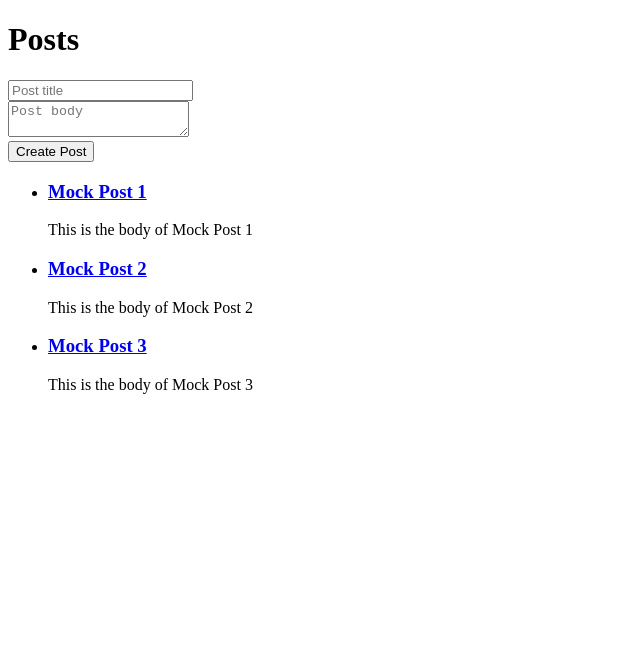
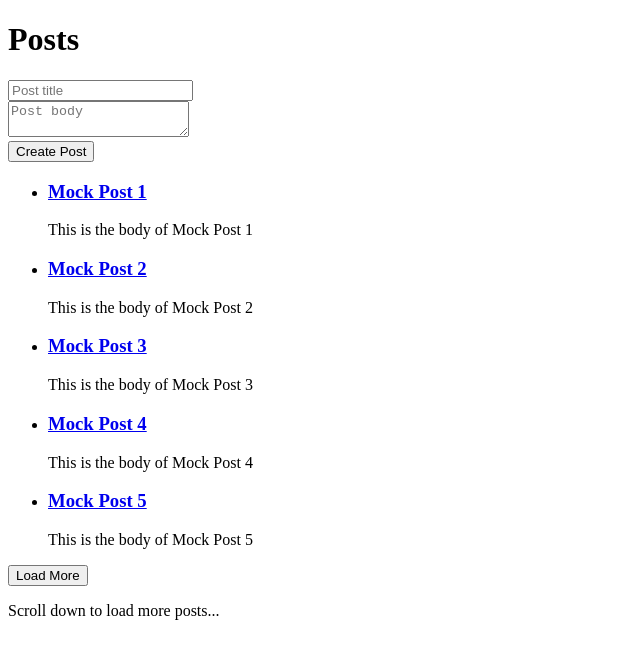
Before and after one commit to otabek/js-lab, a React (Vite) app: page / in a window 1280 px wide. Shown: the top 658 px of the page, without its empty margins (0-640 px from the left). Built offline with nearby package versions, Linux system fonts and the light colour scheme.

Commit message:
Implemented useInfiniteQuery

```diff
--- a/src/App.tsx
+++ b/src/App.tsx
@@ -1,5 +1,5 @@
 import React, { useState } from 'react'
-import { useMutation, useQuery, useQueryClient } from '@tanstack/react-query'
+import { useInfiniteQuery, useMutation, useQuery, useQueryClient } from '@tanstack/react-query'
 import { createMockPost, fetchMockPosts, getPostById } from './data'
 
 function usePost(postId: number) {
@@ -10,13 +10,7 @@ function usePost(postId: number) {
   })
 }
 
-const Post = ({
-  postId,
-  setPostId,
-}: {
-  postId: number
-  setPostId: React.Dispatch<React.SetStateAction<number>>
-}) => {
+const Post = ({ postId, setPostId }: { postId: number; setPostId: React.Dispatch<React.SetStateAction<number>> }) => {
   const { status, data, error, isFetching } = usePost(postId)
 
   return (
@@ -43,26 +37,31 @@ const Post = ({
   )
 }
 
-const Posts = ({
-  setPostId,
-}: {
-  setPostId: React.Dispatch<React.SetStateAction<number>>
-}) => {
+const Posts = ({ setPostId }: { setPostId: React.Dispatch<React.SetStateAction<number>> }) => {
   const queryClient = useQueryClient()
   const [title, setTitle] = useState('')
   const [body, setBody] = useState('')
 
   const {
-    data: posts,
+    data,
     isLoading,
     isError,
-  } = useQuery({ queryKey: ['posts'], queryFn: fetchMockPosts })
+    fetchNextPage,
+    hasNextPage,
+    isFetchingNextPage,
+  } = useInfiniteQuery({
+    queryKey: ['posts'],
+    queryFn: ({ pageParam = 1 }) => fetchMockPosts(pageParam, 5),
+    getNextPageParam: (lastPage) => {
+      return lastPage.length === 5 ? lastPage.length / 5 + 1 : undefined
+    },
+  })
 
   const mutation = useMutation({
     mutationFn: createMockPost,
     onSuccess: () => {
       // Invalidate and refetch the posts query after a successful mutation
-      queryClient.invalidateQueries({ queryKey: ['posts'] })
+      queryClient.invalidateQueries(['posts'])
     },
   })
 
@@ -105,19 +104,15 @@ const Posts = ({
       </form>
 
       <ul>
-        {posts?.map((post) => (
+        {data?.pages.map((page) =>
+          page.map((post) => (
             <li key={post.id}>
               <a
                 onClick={() => setPostId(post.id)}
                 href="#"
                 style={
-                // We can access the query data here to show bold links for
-                // ones that are cached
                   queryClient.getQueryData(['post', post.id])
-                  ? {
-                      fontWeight: 'bold',
-                      color: 'green',
-                    }
+                    ? { fontWeight: 'bold', color: 'green' }
                     : {}
                 }
               >
@@ -125,14 +120,41 @@ const Posts = ({
               </a>
               <p>{post.body}</p>
             </li>
-        ))}
+          ))
+        )}
       </ul>
+
+      <div>
+        <button
+          onClick={() => fetchNextPage()}
+          disabled={!hasNextPage || isFetchingNextPage}
+        >
+          {isFetchingNextPage ? 'Loading more...' : hasNextPage ? 'Load More' : 'No More Posts'}
+        </button>
+      </div>
+
+      {/* Scroll event listener for infinite scroll */}
+      <div
+        style={{ height: '100px', overflow: 'auto' }}
+        onScroll={(e) => {
+          if (
+            e.currentTarget.scrollTop + e.currentTarget.clientHeight >=
+              e.currentTarget.scrollHeight &&
+            hasNextPage &&
+            !isFetchingNextPage
+          ) {
+            fetchNextPage()
+          }
+        }}
+      >
+        <p>Scroll down to load more posts...</p>
+      </div>
     </div>
   )
 }
 
 const App = () => {
-  const [postId, setPostId] = React.useState(-1)
+  const [postId, setPostId] = useState(-1)
 
   return (
     <div>
--- a/src/data.ts
+++ b/src/data.ts
@@ -5,32 +5,89 @@ export type Post = {
   userId: number
 }
 
-// Initial mock posts
 let posts: Post[] = [
   {
-    id: 1,
-    title: 'Mock Post 1',
-    body: 'This is the body of Mock Post 1',
-    userId: 1,
+    "id": 1,
+    "title": "Mock Post 1",
+    "body": "This is the body of Mock Post 1",
+    "userId": 1
   },
   {
-    id: 2,
-    title: 'Mock Post 2',
-    body: 'This is the body of Mock Post 2',
-    userId: 1,
+    "id": 2,
+    "title": "Mock Post 2",
+    "body": "This is the body of Mock Post 2",
+    "userId": 1
   },
   {
-    id: 3,
-    title: 'Mock Post 3',
-    body: 'This is the body of Mock Post 3',
-    userId: 2,
+    "id": 3,
+    "title": "Mock Post 3",
+    "body": "This is the body of Mock Post 3",
+    "userId": 2
   },
+  {
+    "id": 4,
+    "title": "Mock Post 4",
+    "body": "This is the body of Mock Post 4",
+    "userId": 2
+  },
+  {
+    "id": 5,
+    "title": "Mock Post 5",
+    "body": "This is the body of Mock Post 5",
+    "userId": 3
+  },
+  {
+    "id": 6,
+    "title": "Mock Post 6",
+    "body": "This is the body of Mock Post 6",
+    "userId": 3
+  },
+  {
+    "id": 7,
+    "title": "Mock Post 7",
+    "body": "This is the body of Mock Post 7",
+    "userId": 4
+  },
+  {
+    "id": 8,
+    "title": "Mock Post 8",
+    "body": "This is the body of Mock Post 8",
+    "userId": 4
+  },
+  {
+    "id": 9,
+    "title": "Mock Post 9",
+    "body": "This is the body of Mock Post 9",
+    "userId": 5
+  },
+  {
+    "id": 10,
+    "title": "Mock Post 10",
+    "body": "This is the body of Mock Post 10",
+    "userId": 5
+  },
+  {
+    "id": 11,
+    "title": "Mock Post 11",
+    "body": "This is the body of Mock Post 11",
+    "userId": 6
+  },
+  {
+    "id": 12,
+    "title": "Mock Post 12",
+    "body": "This is the body of Mock Post 12",
+    "userId": 6
+  }
 ]
 
 // Simulate fetching all posts
-export const fetchMockPosts = async (): Promise<Array<Post>> => {
+export const fetchMockPosts = async (page = 1, limit=5): Promise<Array<Post>> => {
   return new Promise((resolve) => {
-    setTimeout(() => resolve(posts), 500) // Simulate network latency
+    setTimeout(() => {
+        const start = (page-1)*limit;
+        const end = start + limit;
+        const paginatedPosts = posts.slice(start,end);
+      resolve(paginatedPosts)}, 500) // Simulate network latency
   })
 }
 
```
Lines whose indentation alone changed are shown as unchanged.
